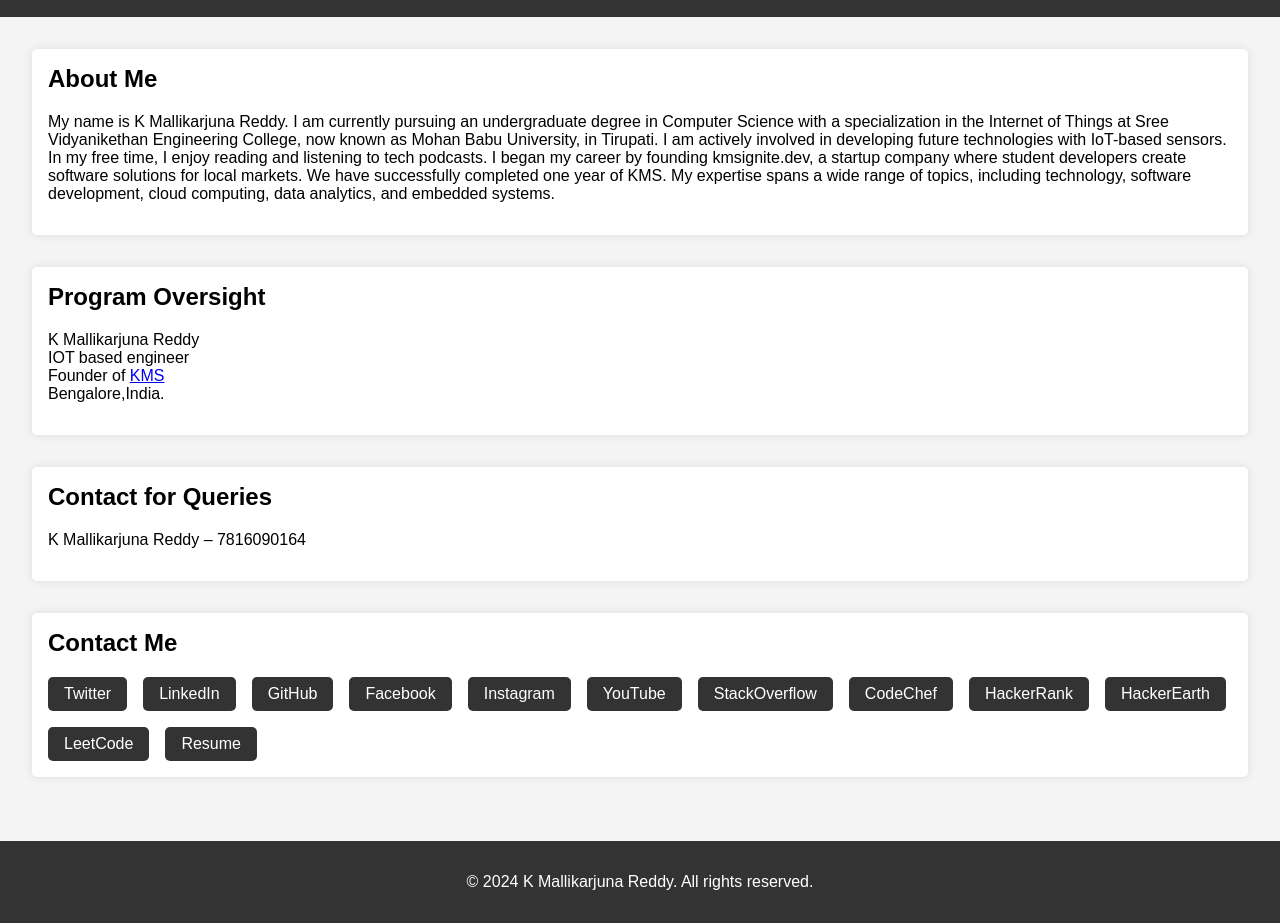
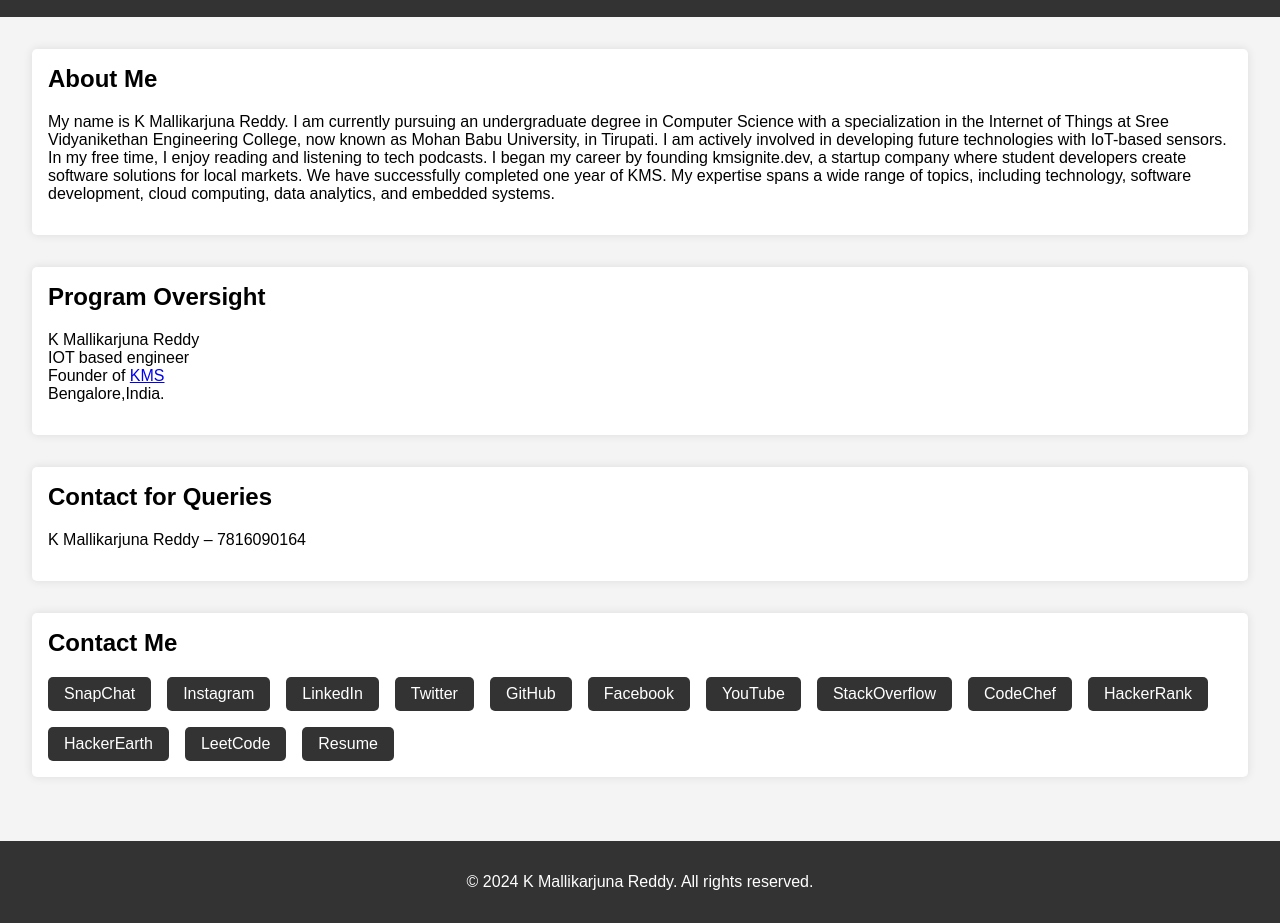
Before and after one commit to malli13193/KMKR_resume_M, a plain HTML site: page index.html in a window 1280 px wide. Shown: the part 95-1018 px from the top of the page. Drawn offline with Linux system fonts and the light colour scheme.

Commit message:
Update index.html

```diff
--- a/index.html
+++ b/index.html
@@ -77,11 +77,14 @@ I began my career by founding kmsignite.dev, a startup company where student dev
         <div class="bio">
             <h2>Contact Me</h2>
             <div class="contact">
+                <a href="https://www.snapchat.com/add/malli5y?share_id=6VpVpkCSb5Y&locale=en-IN" target="_blank">SnapChat</a>
+                <a href="https://www.instagram.com/stories/k_mallikarjuna_reddy_/" target="_blank">Instagram</a>
+                <a href="https://www.linkedin.com/in/kmallikarjunareddy/" target="_blank">LinkedIn</a>
                 <a href="https://twitter.com/Mallika58156928" target="_blank">Twitter</a>
-                <a href="https://www.linkedin.com/in/kmallikarjunareddy/" target="_blank">LinkedIn</a>
+
                 <a href="https://github.com/malli13193" target="_blank">GitHub</a>
                 <a href="https://www.facebook.com/mallikarjunareddy.kanala.33/" target="_blank">Facebook</a>
-                <a href="https://www.instagram.com/stories/k_mallikarjuna_reddy_/" target="_blank">Instagram</a>
+
                 <a href="https://www.youtube.com/channel/UCf4aUeK9HZ3Mxm6eXDn9Tzg" target="_blank">YouTube</a>
                 <a href="https://stackoverflow.com/users/24317321/k-mallikarjuna-reddy" target="_blank">StackOverflow</a>
                 <a href="https://www.codechef.com/users/mallikarjuna25" target="_blank">CodeChef</a>
```
